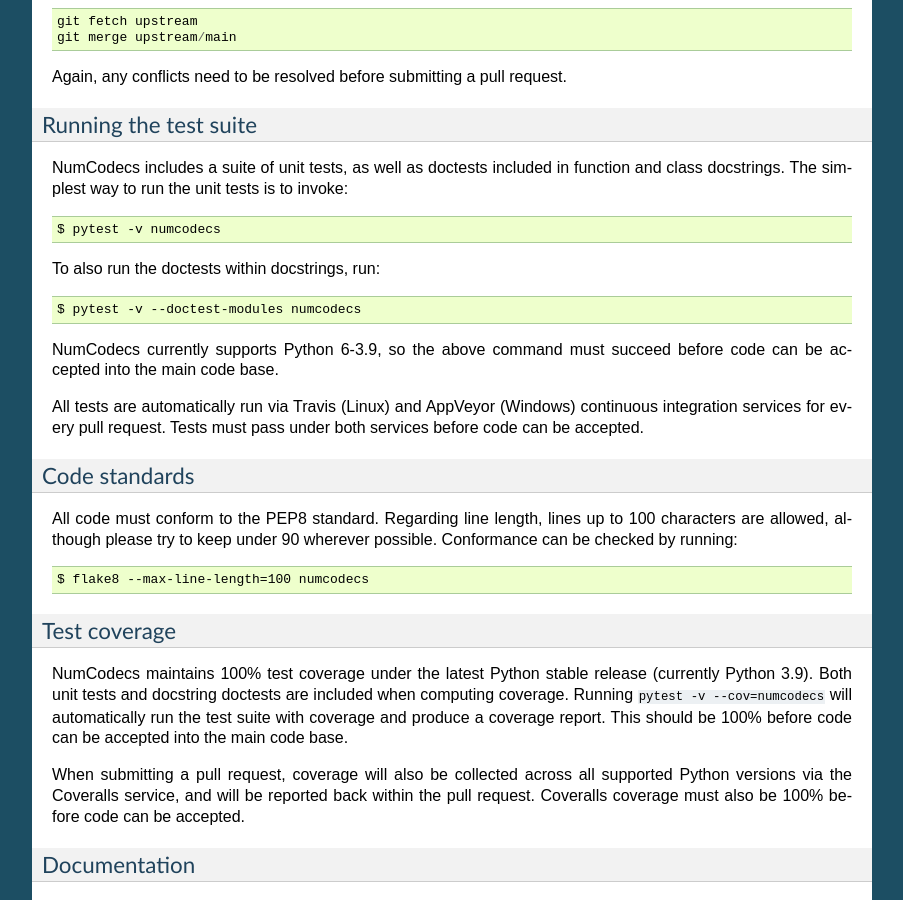
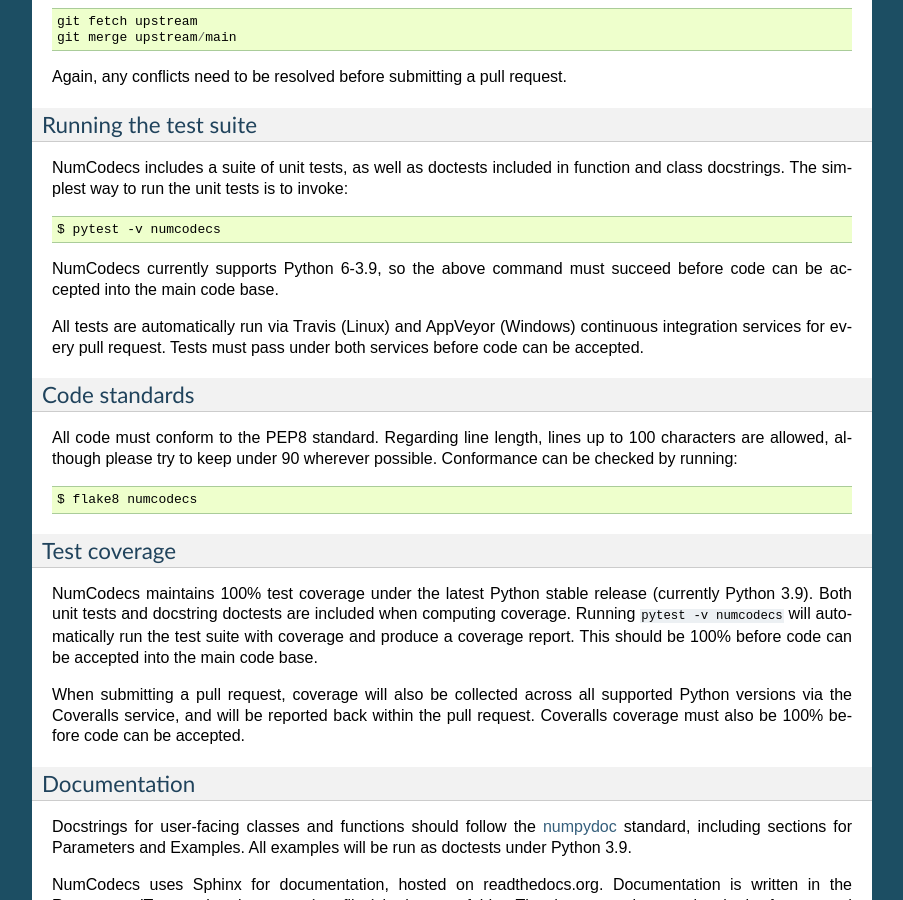
Before and after one commit to zarr-developers/numcodecs, a Sphinx documentation site: the page built from docs/contributing.rst, in a window 1280 px wide and 900 px high, scrolled down 2432 px. Shown: the whole window, without its empty margins (198-1101 px from the left). Built offline with Sphinx 7.4.7, drawn with Linux system fonts in a browser that asks for light colours; pages that are not in the unit, such as notebooks, are missing from menus; the version number could not be read and is left out.

Commit message:
Bake coverage & doctest flags into pytest config

```diff
--- a/docs/contributing.rst
+++ b/docs/contributing.rst
@@ -149,10 +149,6 @@
 
     $ pytest -v numcodecs
 
-To also run the doctests within docstrings, run::
-
-    $ pytest -v --doctest-modules numcodecs
-
 NumCodecs currently supports Python 6-3.9, so the above command must
 succeed before code can be accepted into the main code base.
 
@@ -167,14 +163,14 @@
 characters are allowed, although please try to keep under 90 wherever possible.
 Conformance can be checked by running::
 
-    $ flake8 --max-line-length=100 numcodecs
+    $ flake8 numcodecs
 
 Test coverage
 ~~~~~~~~~~~~~
 
 NumCodecs maintains 100% test coverage under the latest Python stable release (currently
 Python 3.9). Both unit tests and docstring doctests are included when computing
-coverage. Running ``pytest -v --cov=numcodecs`` will automatically run the test suite with coverage
+coverage. Running ``pytest -v numcodecs`` will automatically run the test suite with coverage
 and produce a coverage report. This should be 100% before code can be accepted into the
 main code base.
 
--- a/pyproject.toml
+++ b/pyproject.toml
@@ -89,6 +89,7 @@
 ]
 
 [tool.pytest.ini_options]
+addopts = "--cov=numcodecs --doctest-modules --doctest-glob=*.pyx"
 doctest_optionflags = [
     "NORMALIZE_WHITESPACE",
     "ELLIPSIS",
```
Also changed, not shown: 3 other files.
